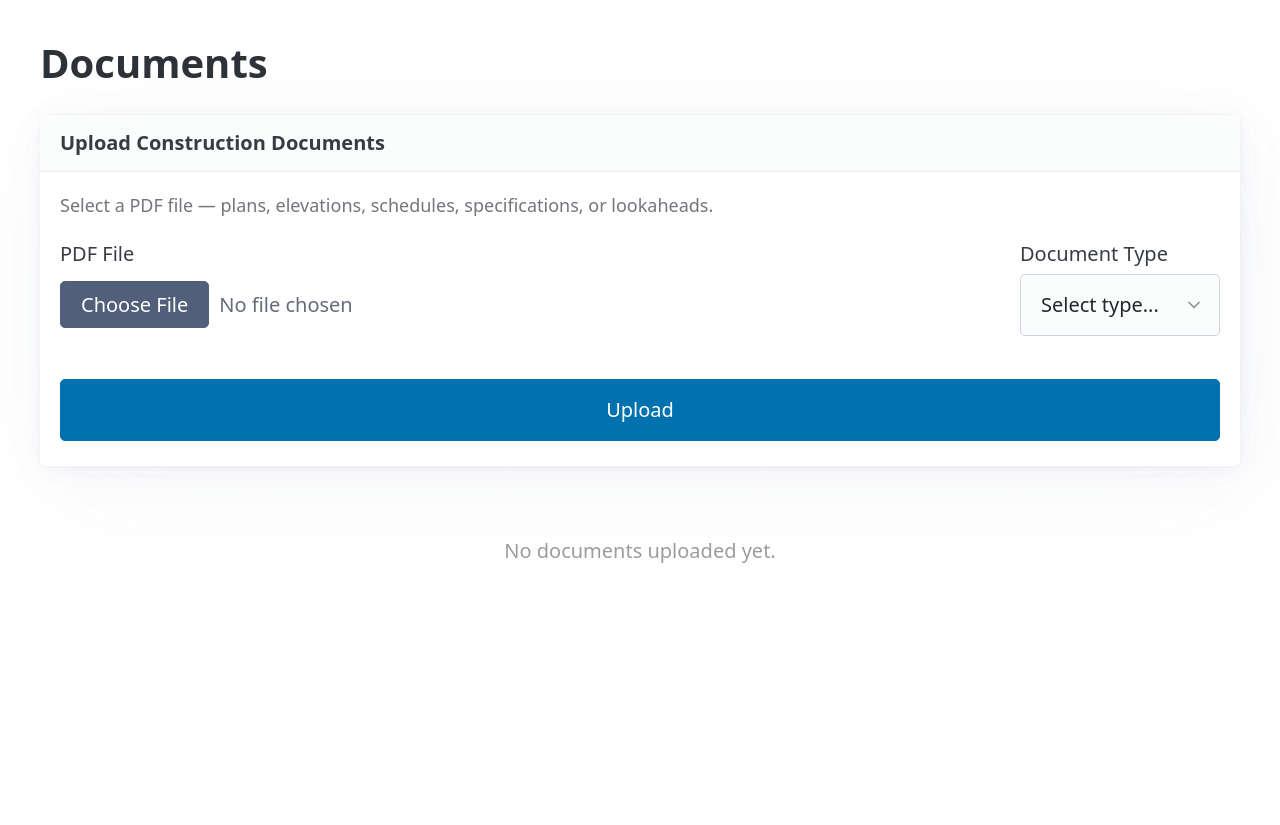
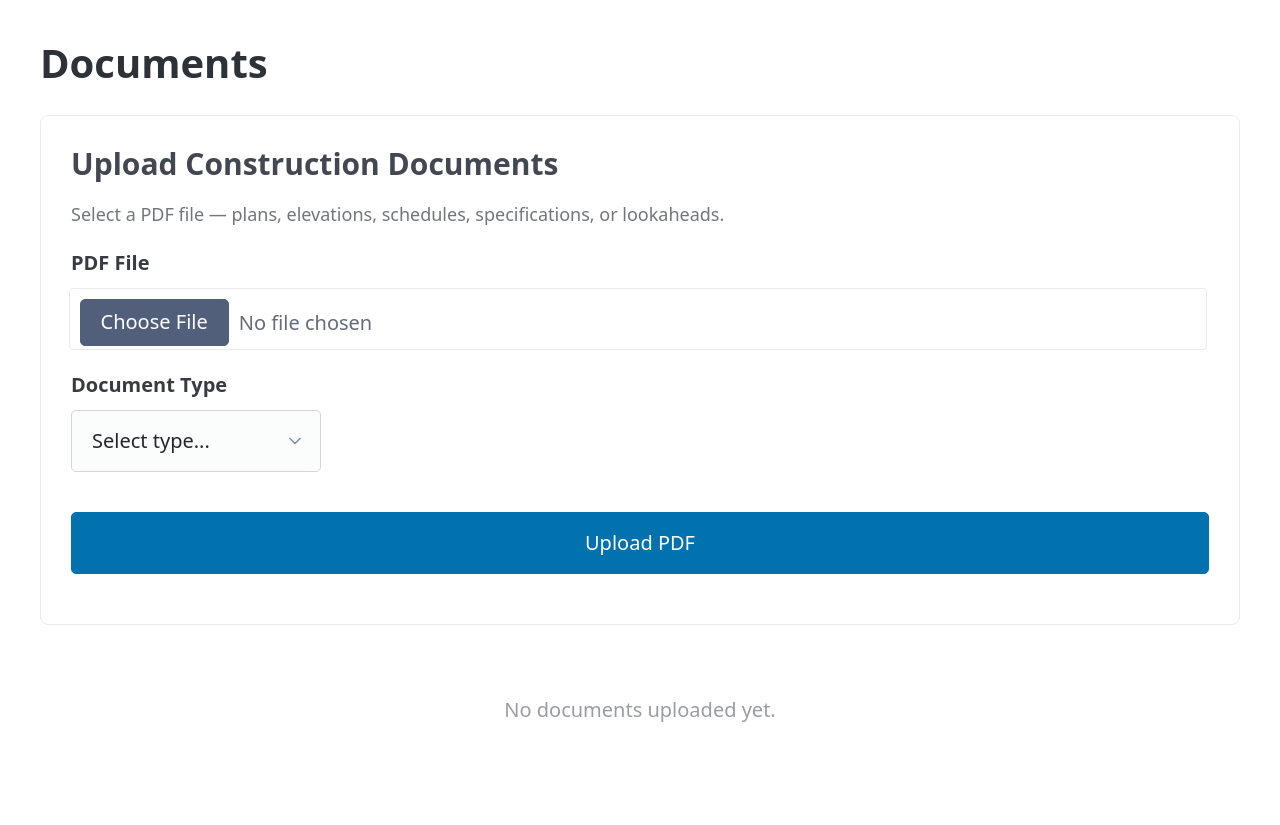
Before and after one commit to oodaooda/frontier, a FastAPI app: page /documents in a window 1280 px wide. Shown: the part 88-913 px from the top of the page. Before the commit the page ends 651 px from the top, so only its background shows below. Run offline with FastAPI, Linux system fonts and the light colour scheme; data that the repository does not hold is empty; some libraries are stand-ins or nearby versions.

Commit message:
Fix file upload — bypass Pico CSS file input styling
Pico CSS was blocking click events on the file input.
Replaced with explicit inline styles and removed label wrapping
to ensure the file picker dialog opens in all browsers.

Co-Authored-By: Claude Opus 4.6 (1M context) <noreply@anthropic.com>

```diff
--- a/src/frontier/templates/documents.html
+++ b/src/frontier/templates/documents.html
@@ -7,18 +7,20 @@
     <h1>Documents</h1>
 </div>
 
-<form action="/documents/upload" method="post" enctype="multipart/form-data">
-    <article style="margin-bottom:1.5rem;">
-        <header><strong>Upload Construction Documents</strong></header>
-        <p style="font-size:0.9rem; opacity:0.7; margin-bottom:1rem;">Select a PDF file — plans, elevations, schedules, specifications, or lookaheads.</p>
-        <div style="display:flex; gap:0.75rem; align-items:flex-end; flex-wrap:wrap;">
-            <label style="flex:1; min-width:200px;">
-                PDF File
-                <input type="file" name="file" accept=".pdf" required>
-            </label>
-            <label style="width:200px;">
-                Document Type
-                <select name="doc_type">
+<form action="/documents/upload" method="post" enctype="multipart/form-data"
+      style="border:1px solid var(--pico-muted-border-color); border-radius:8px; padding:1.5rem; margin-bottom:1.5rem;">
+    <h3 style="margin-top:0;">Upload Construction Documents</h3>
+    <p style="font-size:0.9rem; opacity:0.7;">Select a PDF file — plans, elevations, schedules, specifications, or lookaheads.</p>
+
+    <div style="margin-bottom:1rem;">
+        <label for="pdf-file" style="display:block; margin-bottom:0.5rem; font-weight:600;">PDF File</label>
+        <input type="file" id="pdf-file" name="file" accept=".pdf" required
+               style="display:block; width:100%; padding:0.5rem; border:1px solid var(--pico-muted-border-color); border-radius:4px; cursor:pointer;">
+    </div>
+
+    <div style="margin-bottom:1rem;">
+        <label for="doc-type" style="display:block; margin-bottom:0.5rem; font-weight:600;">Document Type</label>
+        <select id="doc-type" name="doc_type" style="width:250px;">
             <option value="">Select type...</option>
             <option value="plan">Plan</option>
             <option value="elevation">Elevation</option>
@@ -27,10 +29,9 @@
             <option value="lookahead">Lookahead</option>
             <option value="table">Table</option>
         </select>
-            </label>
-            <button type="submit" style="margin-bottom:0.25rem;">Upload</button>
     </div>
-    </article>
+
+    <button type="submit">Upload PDF</button>
 </form>
 
 {% if documents %}
```
Lines whose indentation alone changed are shown as unchanged.
